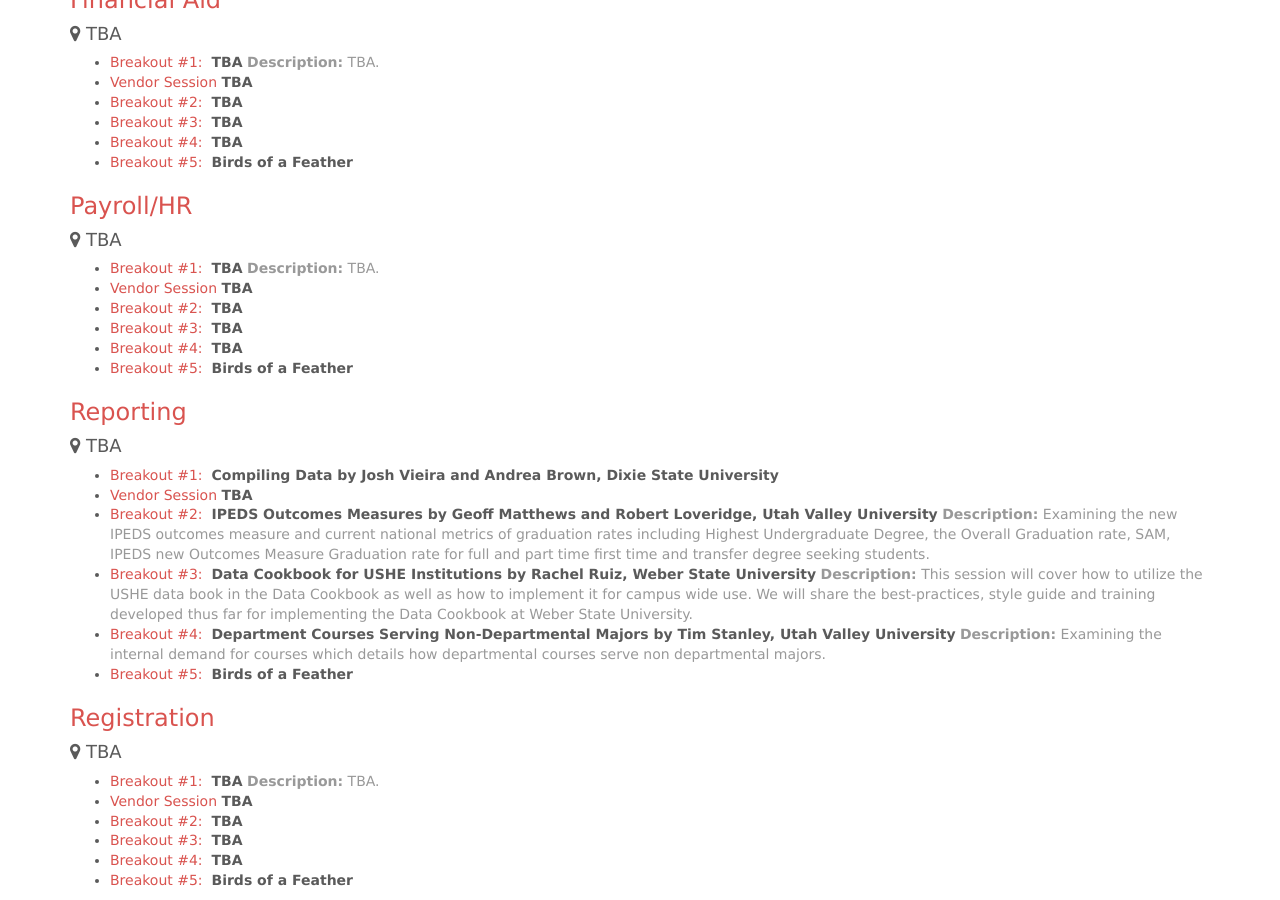
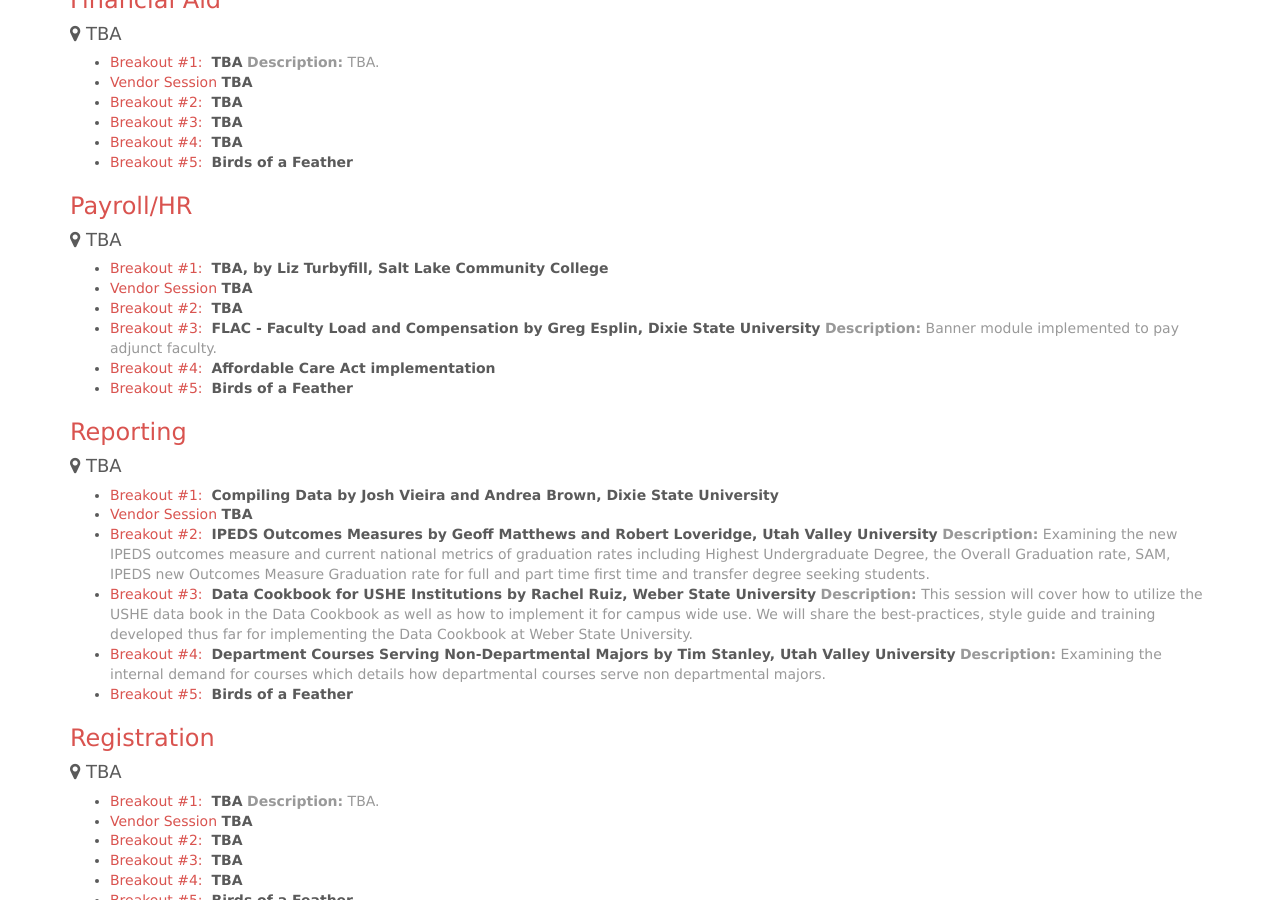
Before and after one commit to ubug/ubug.github.io, a Jekyll site: the page built from schedule/index.md, in a window 1280 px wide and 900 px high, scrolled down 1928 px. Built offline with Jekyll 4.4.1, drawn with Linux system fonts in a browser that asks for light colours; nearby versions of some CDN libraries; Markdown is read by kramdown in place of the engine named in the settings.

Commit message:
added tracks

```diff
--- a/schedule/index.md
+++ b/schedule/index.md
@@ -95,12 +95,12 @@
 
 #### <i class="fa fa-map-marker"></i> TBA
 
-* <span class="text-primary">Breakout #1:</span>  **TBA**
-  <span class="text-muted">**Description:** TBA.</span>
+* <span class="text-primary">Breakout #1:</span>  **TBA, by Liz Turbyfill, Salt Lake Community College**
 * <span class="text-primary">Vendor Session</span> **TBA**
 * <span class="text-primary">Breakout #2:</span>  **TBA**
-* <span class="text-primary">Breakout #3:</span>  **TBA**
-* <span class="text-primary">Breakout #4:</span>  **TBA**
+* <span class="text-primary">Breakout #3:</span>  **FLAC - Faculty Load and Compensation by Greg Esplin, Dixie State University**
+  <span class="text-muted">**Description:** Banner module implemented to pay adjunct faculty.</span>
+* <span class="text-primary">Breakout #4:</span>  **Affordable Care Act implementation**
 * <span class="text-primary">Breakout #5:</span>  **Birds of a Feather**
 
 ### Reporting
```
